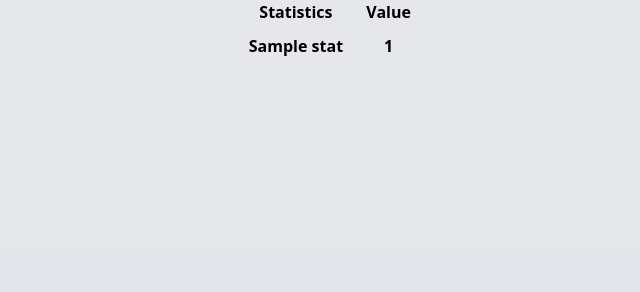
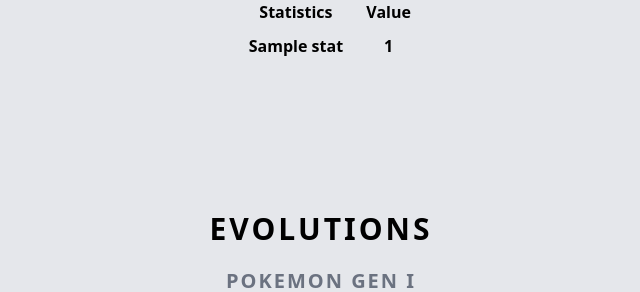
Before and after one commit to FabienH27/pokeproject-Django, a Django app: page /pokemons/details/1/ in a window 1280 px wide. Shown: the part 551-843 px from the top of the page, without its empty margins (319-959 px from the left). Before the commit the page ends 607 px from the top, so only its background shows below. Run offline with Django 3.2, Linux system fonts and the light colour scheme; tables that the repository leaves empty hold one stand-in row (values such as "Sample post"); style sheets or scripts are compiled from the project's sources; some libraries are stand-ins or nearby versions.

Commit message:
added evolution chain on details page

```diff
--- a/pokemons/templates/pokemons/details.html
+++ b/pokemons/templates/pokemons/details.html
@@ -83,7 +83,7 @@
                     </div>
                 </div>
             </div>
-            <div class="container mx-auto py-36">
+            <div class="container mx-auto pt-36">
                 <table class="table mx-auto ">
                     <thead>
                         <tr>
@@ -101,6 +101,46 @@
                     </tbody>
                 </table>
             </div>
+            <div class="container mx-auto py-36">
+                {% if pokemonBase or pokemonEvolution1 or pokemonEvolution2 %}
+                    <h1 class="uppercase tracking-widest text-3xl text-poke-{{pokemon.type.first}} font-semibold text-center">Evolutions</h1>
+                    {% if pokemonBase %}
+                    <a href="{% url 'details' pokemonBase.0.2 %}">
+                        <h1 class="uppercase tracking-widest text-xl text-gray-500 mt-5 font-semibold text-center">Base pokemon</h1>
+                        <img class="mx-auto" src="{{pokemonBase.0.1}}" width="200px">
+                        <h1 class="text-xl my-5 font-semibold text-center">{{pokemonBase.0.0}}</h1>
+                    </a>
+                    {% endif %}
+                    {% if pokemonEvolution1 %}
+                        <h1 class="uppercase tracking-widest text-xl text-gray-500 mt-5 font-semibold text-center">Pokemon Gen I</h1>
+                        <div class="flex justify-center">
+                        {% for evolution1 in pokemonEvolution1 %}
+                            <div>
+                                <a href="{% url 'details' evolution1.2 %}">
+                                    <img class="mx-auto" src="{{evolution1.1}}" width="200px">
+                                    <h1 class="text-xl my-5 font-semibold text-center">{{evolution1.0}}</h1>
+                                </a>
+                            </div>
+                        {% endfor %}
+                        </div>
+                    {% endif %}
+                    {% if pokemonEvolution2 %}
+                        <h1 class="uppercase tracking-widest text-xl text-gray-500 mt-5 font-semibold text-center">Pokemon Gen II</h1>
+                        <div class="flex justify-center">
+                        {% for evolution2 in pokemonEvolution2 %}
+                            <div>
+                                <a href="{% url 'details' evolution2.2 %}">
+                                    <img class="mx-auto" src="{{evolution2.1}}" width="200px">
+                                    <h1 class="text-xl my-5 font-semibold text-center">{{evolution2.0}}</h1>
+                                </a>
+                            </div>
+                        {% endfor %}
+                        </div>
+                    {% endif %}
+                {% endif %}
+            </div>
+
+
         </main>
         <script src="https://unpkg.com/swiper/swiper-bundle.js" type="text/javascript"></script>
         <script src="https://unpkg.com/swiper/swiper-bundle.min.js" type="text/javascript"></script>
--- a/pokemons/views.py
+++ b/pokemons/views.py
@@ -1,12 +1,12 @@
 from django.db import models
-from django.http import JsonResponse
+from django.http import JsonResponse, HttpResponse
 from django.core.paginator import Paginator
 from django.shortcuts import render, redirect
 from django.contrib.auth import login, authenticate, logout
 from django.contrib.auth.decorators import login_required
 from django.contrib.auth.models import User
 from django.contrib.auth.forms import AuthenticationForm
-from .models import Pokemon, PokemonStat, UserPokemon
+from .models import Pokemon, PokemonStat, UserPokemon, PokemonEvolution
 
 from .forms import RegisterForm
 
@@ -24,9 +24,50 @@
     return render(request,'pokemons/list.html',{'page_object':page_object})
 
 def details(request,pokemon_id):
-    pokemon = Pokemon.objects.get(pk=pokemon_id)
+    pokemonData = Pokemon.objects.get(pk=pokemon_id)
     dataStats = PokemonStat.objects.filter(pokemon=pokemon_id)
-    return render(request,'pokemons/details.html',{'pokemon':pokemon, 'stats':dataStats})
+
+    pokemonEvolution1List = []
+    pokemonEvolution2List = []
+    pokemonBase = None
+
+    if(PokemonEvolution.objects.filter(pokemon=pokemon_id)):
+        base = PokemonEvolution.objects.filter(pokemon=pokemon_id)
+        for i in range(base.count()):
+            evolution1 = list(Pokemon.objects.filter(pk=base[i].pokemonEvolution1.pk).values_list('name','default_front_sprite_url','id'))
+            pokemonEvolution1List.append(evolution1[0])
+            if(base[i].pokemonEvolution2 is not None):
+                evolution2 = list(Pokemon.objects.filter(pk=base[i].pokemonEvolution2.pk).values_list('name','default_front_sprite_url','id'))
+                pokemonEvolution2List.append(evolution2[0])
+        pokemonEvolution1List = list(dict.fromkeys(pokemonEvolution1List))
+        pokemonEvolution2List = list(dict.fromkeys(pokemonEvolution2List))
+
+    elif(PokemonEvolution.objects.filter(pokemonEvolution1=pokemon_id)):
+        evolution1 = PokemonEvolution.objects.filter(pokemonEvolution1=pokemon_id)
+        pokemonBase = list(Pokemon.objects.filter(pk=evolution1[0].pokemon.pk).values_list('name','default_front_sprite_url','id'))
+        evolution2 = evolution1.values('pokemonEvolution2')
+        for i in range(evolution1.count()):
+            if(evolution1[i].pokemonEvolution2 is not None):
+                pokemonEvolution2 = list(Pokemon.objects.filter(pk=evolution1[i].pokemonEvolution2.pk).values_list('name','default_front_sprite_url','id'))
+                pokemonEvolution2List.append(pokemonEvolution2[0])
+        pokemonBase = list(dict.fromkeys(pokemonBase))
+        pokemonEvolution2List = list(dict.fromkeys(pokemonEvolution2List))
+
+    elif(PokemonEvolution.objects.filter(pokemonEvolution2=pokemon_id)):
+        evolution2 = PokemonEvolution.objects.filter(pokemonEvolution2=pokemon_id)
+        pokemonBase = list(Pokemon.objects.filter(pk=evolution2[0].pokemon.pk).values_list('name','default_front_sprite_url','id'))
+        evolution1 = evolution2.values('pokemonEvolution1')
+        for i in range(evolution2.count()):
+            pokemonEvolution1 = list(Pokemon.objects.filter(pk=evolution2[i].pokemonEvolution1.pk).values_list('name','default_front_sprite_url','id'))
+            pokemonEvolution1List.append(pokemonEvolution1[0])
+        pokemonEvolution1List = list(dict.fromkeys(pokemonEvolution1List))
+        pokemonEvolution2List = list(dict.fromkeys(pokemonEvolution2List))
+
+    print(pokemonBase)
+    print(pokemonEvolution1List)
+    print(pokemonEvolution2List)
+
+    return render(request,'pokemons/details.html',{'pokemon':pokemonData, 'stats':dataStats,'pokemonBase':pokemonBase,'pokemonEvolution1':pokemonEvolution1List,'pokemonEvolution2':pokemonEvolution2List})
 
 def register(request):
     if request.method == 'POST':
@@ -90,3 +131,56 @@
 def searchPokemon(request):
     data = list(Pokemon.objects.filter(name__istartswith=request.GET.get('term')).values('id','name','default_front_sprite_url'))
     return JsonResponse(data,safe=False)
+
+
+
+
+
+    #pokemonEvolution1Length = PokemonEvolution.objects.filter(pokemon=pokemonData).count()
+    #pokemonPrevious = None
+    #pokemonEvolutionPrevious = None
+    #pokemonNext = None
+    #pokemonBase = None
+    #if(pokemonEvolution1Length == 0):
+    #    pokemonEvolution = PokemonEvolution.objects.filter(pokemonEvolution1=pokemonData)
+    #    if(Pokemon.objects.filter(pk=pokemonEvolution[0].pokemon.pk).count() > 0 ):
+    #        pokemonPrevious = Pokemon.objects.filter(pk=pokemonEvolution[0].pokemon.pk).values_list('name','default_front_sprite_url','id')
+    #    pokemonNext = Pokemon.objects.filter(pk=pokemonEvolution[0].pokemonEvolution2.pk).values_list('name','default_front_sprite_url','id')
+    #
+    #pokemonEvolution1 = PokemonEvolution.objects.filter(pokemon=pokemonData)
+    #pokemonEvolution1List = []
+    #for i in range(pokemonEvolution1Length):
+    #    evolution1 = list(Pokemon.objects.filter(pk=pokemonEvolution1[i].pokemonEvolution1.pk).values_list('name','default_front_sprite_url','id'))
+    #    pokemonEvolution1List.append(evolution1[0])
+    #pokemonEvolution1List = list(dict.fromkeys(pokemonEvolution1List))
+    #pokemonEvolution2Length = PokemonEvolution.objects.filter(pokemon=pokemonData).count()
+    #pokemonEvolution2 = PokemonEvolution.objects.filter(pokemon=pokemonData)
+    #pokemonEvolution2List = []
+    #for i in range(pokemonEvolution2Length):
+    #    if pokemonEvolution2[i].pokemonEvolution2 is not None:
+    #        evolution2 = list(Pokemon.objects.filter(pk=pokemonEvolution2[i].pokemonEvolution2.pk).values_list('name','default_front_sprite_url','id'))
+    #        pokemonEvolution2List.append(evolution2[0])
+    #pokemonEvolution2List = list(dict.fromkeys(pokemonEvolution2List))
+    #if(PokemonEvolution.objects.filter(pokemon=pokemon_id).exists()):
+    #    pokemonBase = PokemonEvolution.objects.filter(pokemon=pokemon_id)
+    #    evolution1Count = pokemonBase.values('pokemonEvolution1').count()
+    #    pokemonEvolution1List = []
+    #    if(evolution1Count > 0):
+    #        for i in range(pokemonEvolution1Length):
+    #            evolution1 = list(Pokemon.objects.filter(pk=pokemonBase[i].pokemonEvolution1.pk).values_list('name','default_front_sprite_url','id'))
+    #            pokemonEvolution1List.append(evolution1[0])
+    #        print(pokemonEvolution1List)
+    #        pokemonEvolution1List = list(dict.fromkeys(pokemonEvolution1List))
+    #
+    #        evolution2Count = pokemonBase.values('pokemonEvolution2').count()
+    #        if(evolution2Count)
+    #        pokemonEvolution2List = []
+    #        for i in range(pokemonEvolution1Length):
+    #            evolution2 = list(Pokemon.objects.filter(pk=pokemonBase[i].pokemonEvolution2.pk).values_list('name','default_front_sprite_url','id'))
+    #            pokemonEvolution2List.append(evolution2[0])
+    #        print(pokemonEvolution2List)
+
+    #elif(PokemonEvolution.objects.filter(pokemonEvolution1=pokemon_id)):
+    #    print("evolution 1")
+    #elif(PokemonEvolution.objects.filter(pokemonEvolution2=pokemon_id)):
+    #    print("evolution2")
```
Also changed, not shown: pokemons/getPokemons.py (+35 -17 lines), pokeproject/urls.py (line endings or trailing spaces).
